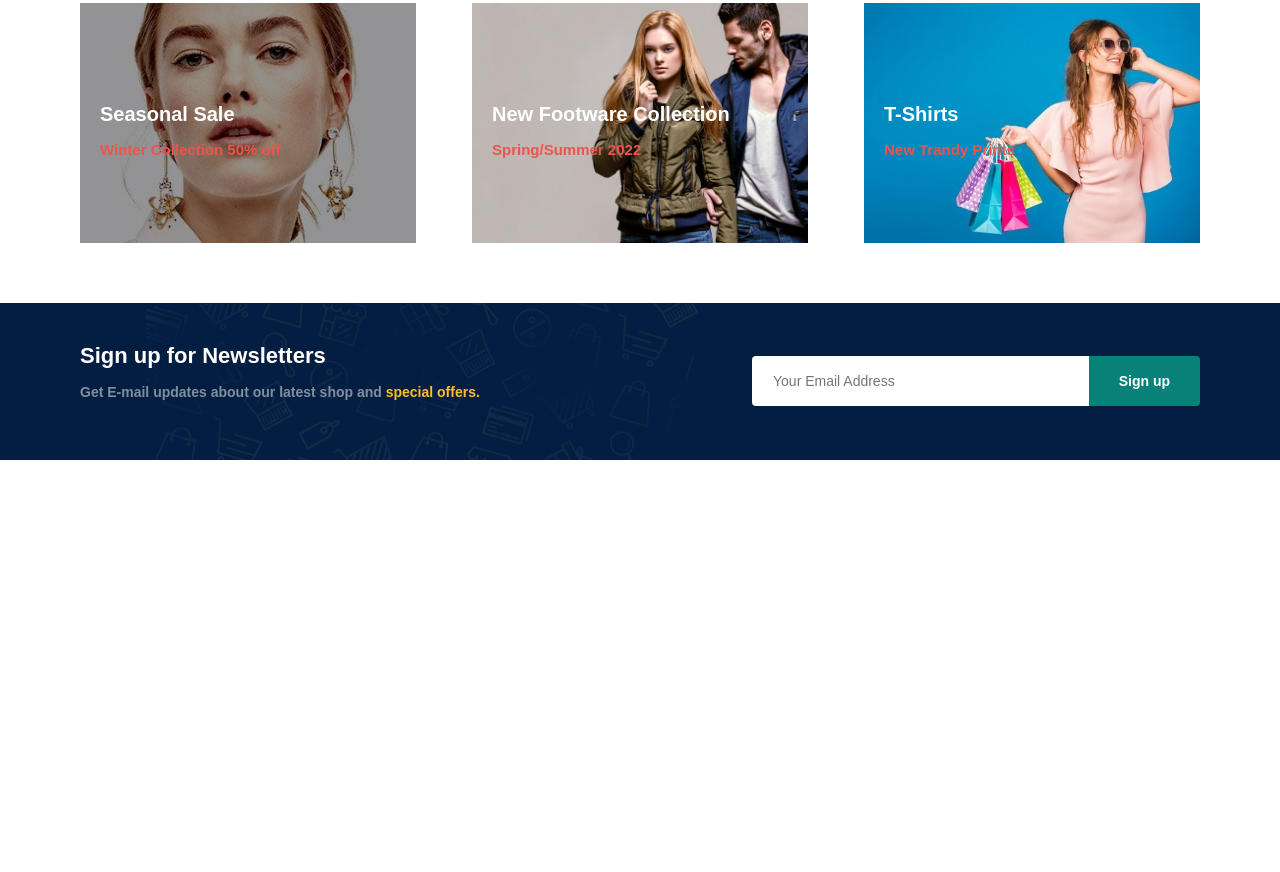
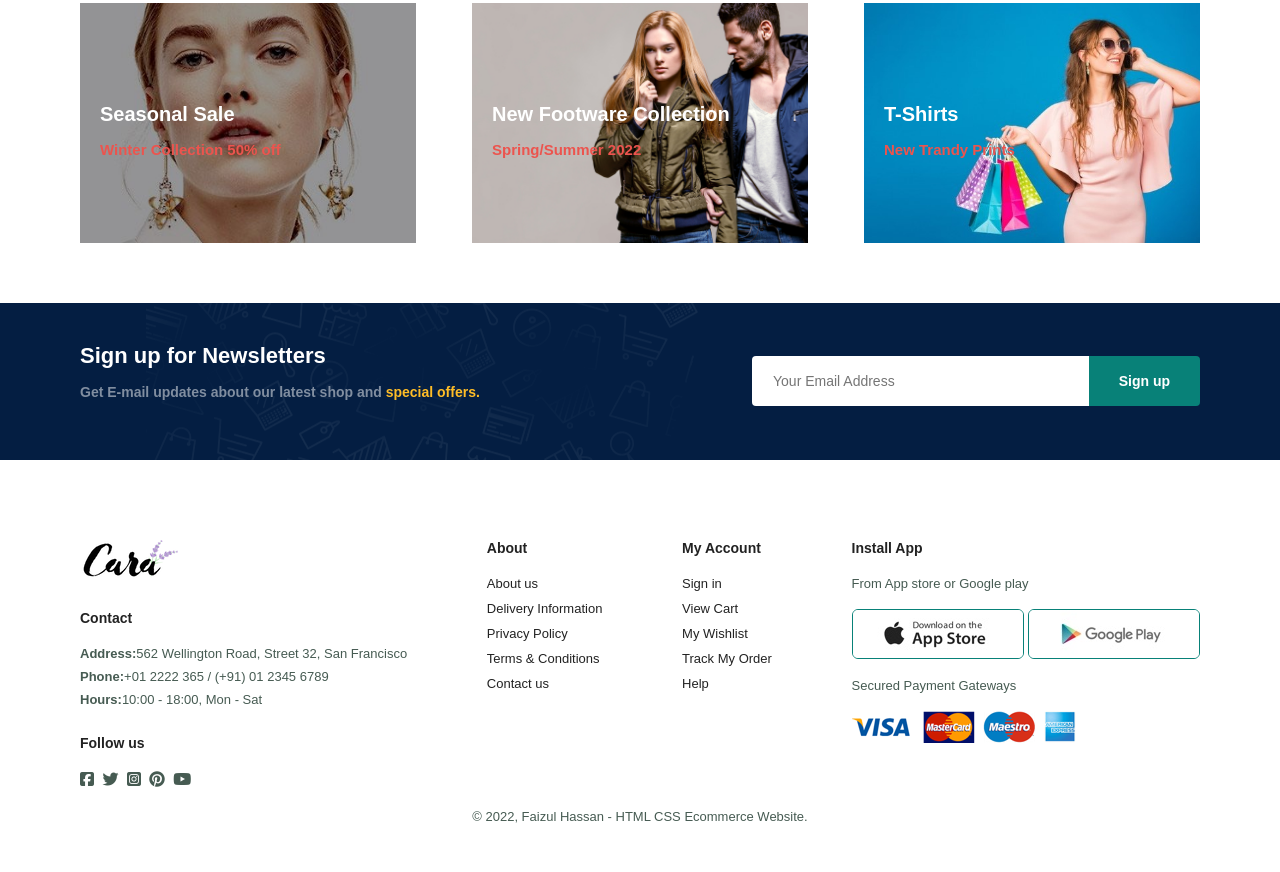
Before and after one commit to Faizul-Rien/javascript-Ecommerce, a plain HTML site: page index.html in a window 1280 px wide. Shown: the part 3949-4821 px from the top of the page. Before the commit the page ends 4449 px from the top, so only its background shows below. Drawn offline with Linux system fonts and the light colour scheme.

Commit message:
complete footer section

```diff
--- a/index.html
+++ b/index.html
@@ -479,6 +479,64 @@
         </div>
     </section>
 
+    <!-- end newsltter section -->
+
+    <!-- start footer section -->
+    <footer class="section-p1">
+        <div class="col">
+            <img class="logo" src="img/logo.png" alt="">
+            <h4>Contact</h4>
+            <p><strong>Address:</strong>562 Wellington Road, Street 32, San Francisco</p>
+            <p><strong>Phone:</strong>+01 2222 365 / (+91) 01 2345 6789</p>
+            <p><strong>Hours:</strong>10:00 - 18:00, Mon - Sat</p>
+            <div class="follow">
+                <h4>Follow us</h4>
+                <div class="icon">
+                    <i class="fa-brands fa-square-facebook"></i>
+                    <i class="fa-brands fa-twitter"></i>
+                    <i class="fa-brands fa-square-instagram"></i>
+                    <i class="fa-brands fa-pinterest"></i>
+                    <i class="fa-brands fa-youtube"></i>
+                </div>
+            </div>
+        </div>
+
+        <div class="col">
+            <h4>About</h4>
+            <a href="#">About us</a>
+            <a href="#">Delivery Information</a>
+            <a href="#">Privacy Policy</a>
+            <a href="#">Terms & Conditions</a>
+            <a href="#">Contact us</a>
+        </div>
+
+        <div class="col">
+            <h4>My Account</h4>
+            <a href="#">Sign in</a>
+            <a href="#">View Cart</a>
+            <a href="#">My Wishlist</a>
+            <a href="#">Track My Order</a>
+            <a href="#">Help</a>
+        </div>
+
+        <div class="col install">
+            <h4>Install App</h4>
+            <p>From App store or Google play</p>
+            <div class="row">
+                <img src="img/pay/app.jpg" alt="">
+                <img src="img/pay/play.jpg" alt="">
+            </div>
+            <p>Secured Payment Gateways</p>
+            <img src="img/pay/pay.png" alt="">
+
+        </div>
+
+        <div class="copyright">
+            <p>© 2022, Faizul Hassan - HTML CSS Ecommerce Website.</p>
+        </div>
+    </footer>
+    <!-- end footer -->
+
     <script src="script.js"></script>
 </body>
 </html>
--- a/style.css
+++ b/style.css
@@ -476,3 +476,72 @@ body{
     border-top-left-radius: 0;
     border-bottom-left-radius: 0;
 }
+
+/* end newsletter */
+
+/* start footer */
+
+footer{
+    display: flex;
+    flex-wrap: wrap;
+    justify-content: space-between;
+}
+
+footer .col{
+    display: flex;
+    flex-direction: column;
+    align-items: flex-start;
+    margin-bottom: 20px;
+}
+
+footer .logo{
+    margin-bottom: 30px;
+}
+
+footer h4{
+    font-size: 14px;
+    padding-bottom: 20px;
+}
+
+footer p{
+    font-size: 13px;
+    margin: 0 0 8px 0;
+}
+
+footer a {
+    font-size: 13px;
+    text-decoration: none;
+    color: #222;
+    margin-bottom: 10px;
+}
+
+footer .follow{
+    margin-top: 20px;
+}
+
+footer .follow i{
+    color: #465b52;
+    padding-right: 4px;
+    cursor: pointer;
+}
+
+footer .install .row img{
+    border: 1px solid #088178;
+    border-radius: 6px;
+}
+
+footer .install img{
+    margin: 10px 0 15px 0;
+}
+
+footer .follow i:hover,
+footer a:hover{
+    color: #088178;
+}
+
+footer .copyright{
+    width: 100%;
+    text-align: center;
+}
+
+/* end footer */
```
